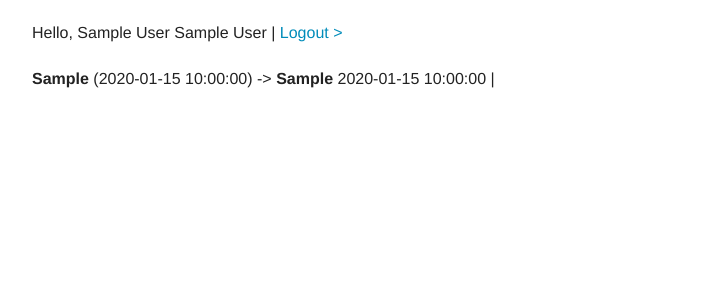
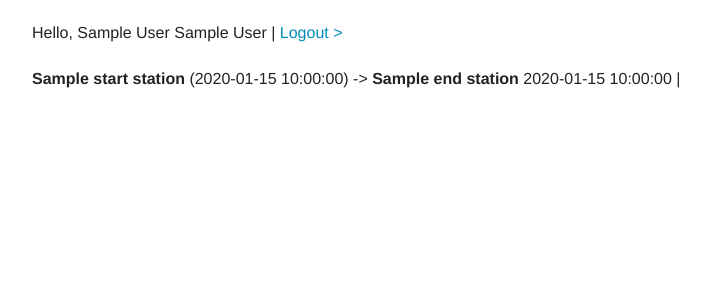
Before and after one commit to fhennecker/olliv, a Flask app: template src/templates/trips.html in a window 1280 px wide. Shown: the top 300 px of the page, without its empty margins (123-833 px from the left). Run offline with Flask 2, Linux system fonts and the light colour scheme; the visitor is signed in with stand-in values (Sample User, id 1); the template is opened without the code that fills it: most values are stand-ins (such as "Sample title", 1, 10 or a date in 2020); some libraries are stand-ins or nearby versions.

Commit message:
[enh] showing station names on trips

```diff
--- a/src/DAO.py
+++ b/src/DAO.py
@@ -1,7 +1,7 @@
 import sqlite3
 
 class Station(object):
-    def __init__(self, row):
+    def __init__(self, row={}):
         keys = row.keys() # the rows
         self.id = -1 if "id" not in keys else row["id"]
         self.name = "" if "name" not in keys else row["name"]
@@ -31,7 +31,7 @@ class Trip():
         self.user = "" if "user" not in keys else row["user"]
         self.startDate = "" if "startDate" not in keys else row["startDate"]
         self.endDate = None if "endDate" not in keys else row["endDate"]
-        self.startStation = None if "startStation" not in keys else row["startStation"]
-        self.endStation = None if "endStation" not in keys else row["endStation"]
+        self.startStation = Station() if "startStation" not in keys else Station({"id":row["SID"], "name":row["SName"]})
+        self.endStation = Station() if "endStation" not in keys else Station({"id":row["EID"], "name":row["EName"]})
         self.bike = "" if "bike" not in keys else row["bike"]
         self.paid = "" if "paid" not in keys else row["paid"]
--- a/src/main.py
+++ b/src/main.py
@@ -42,8 +42,8 @@ def display_stations():
 @app.route('/station/<station_id>')
 def display_station(station_id):
     c = get_db().cursor()
-    station = Station(c.execute("SELECT * FROM Stations WHERE id == (?)", (station_id,)).fetchone())
-    bikes = map(Bike, c.execute("SELECT id FROM Bikes WHERE station == (?)", (station_id,)).fetchall())
+    station = Station(c.execute("SELECT * FROM Stations WHERE id = (?)", (station_id,)).fetchone())
+    bikes = map(Bike, c.execute("SELECT id FROM Bikes WHERE station = (?)", (station_id,)).fetchall())
     if station is None:
         abort(404)
     return render_template("station.html", station=station, bikes=bikes)
@@ -51,9 +51,14 @@ def display_station(station_id):
 @app.route('/trips')
 def display_trips():
     trips = []
+    stations = {}
     if "userid" in session:
         c = get_db().cursor()
-        trips = map(Trip, c.execute("SELECT * FROM Trips WHERE user == (?)", (session['userid'],)))
+        trips = map(Trip, c.execute(""" SELECT Trips.*, StartStations.id AS SID, StartStations.name AS SName, EndStations.id AS EID, EndStations.name AS EName
+                                        FROM Trips
+                                        JOIN Stations AS EndStations ON Trips.startStation = StartStations.id
+                                        JOIN Stations AS StartStations ON Trips.endStation = EndStations.id
+                                        WHERE user = (?)""", (session['userid'],)))
     return render_template("trips.html", trips=trips)
 
 @app.route('/login', methods=['GET', 'POST'])
--- a/src/templates/trips.html
+++ b/src/templates/trips.html
@@ -4,7 +4,7 @@
 
     {% if "firstname" in session %}
         {% for trip in trips %}
-            <p><strong>{{ trip.startStation }}</strong> ({{ trip.startDate }}) -> <strong>{{ trip.endStation }}</strong> {{ trip.endDate }} | </p>
+            <p><strong>{{ trip.startStation.name }}</strong> ({{ trip.startDate }}) -> <strong>{{ trip.endStation.name }}</strong> {{ trip.endDate }} | </p>
         {% endfor %}
     {% else %}
         <div data-alert class="alert-box warning radius">
```
